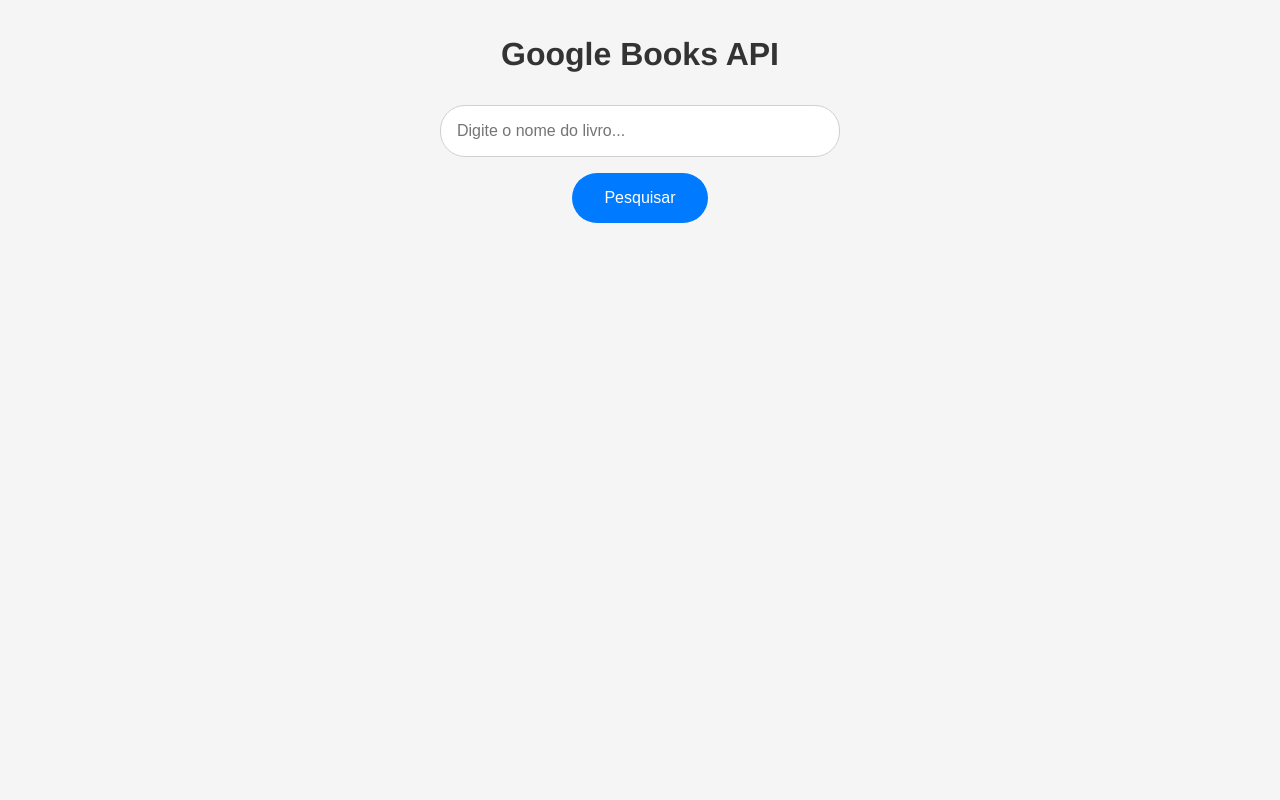
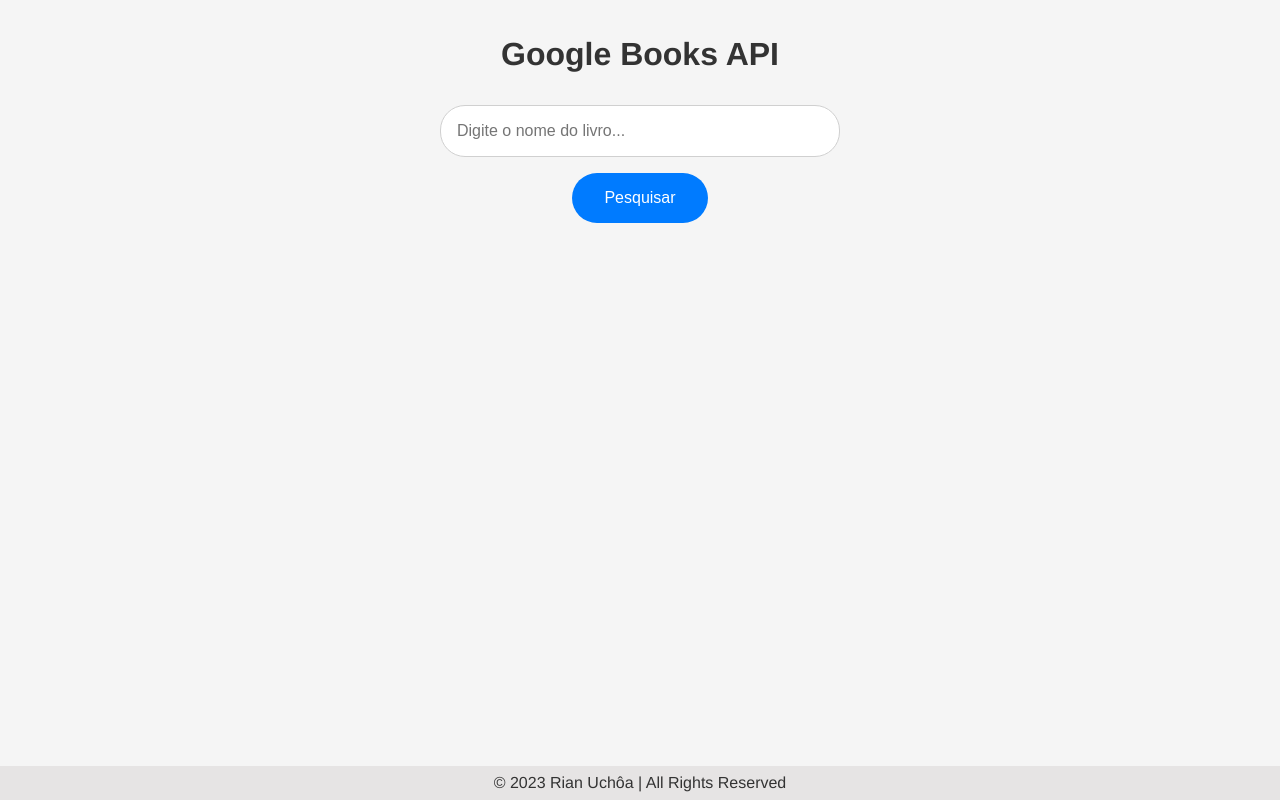
Before and after one commit to Uchoacode/Buscador-De-Livros, a plain HTML site: page index.html in a window 1280 px wide. Drawn offline with Linux system fonts and the light colour scheme.

Commit message:
index.html

```diff
--- a/index.html
+++ b/index.html
@@ -14,6 +14,11 @@
     </form>
     <div id="results"></div>
     <script src="script.js"></script>
+    <footer>
+        <p class="copyright">
+            &copy; 2023 Rian Uchôa | All Rights Reserved
+        </p>
+    </footer>
 
 
 </body>
```
